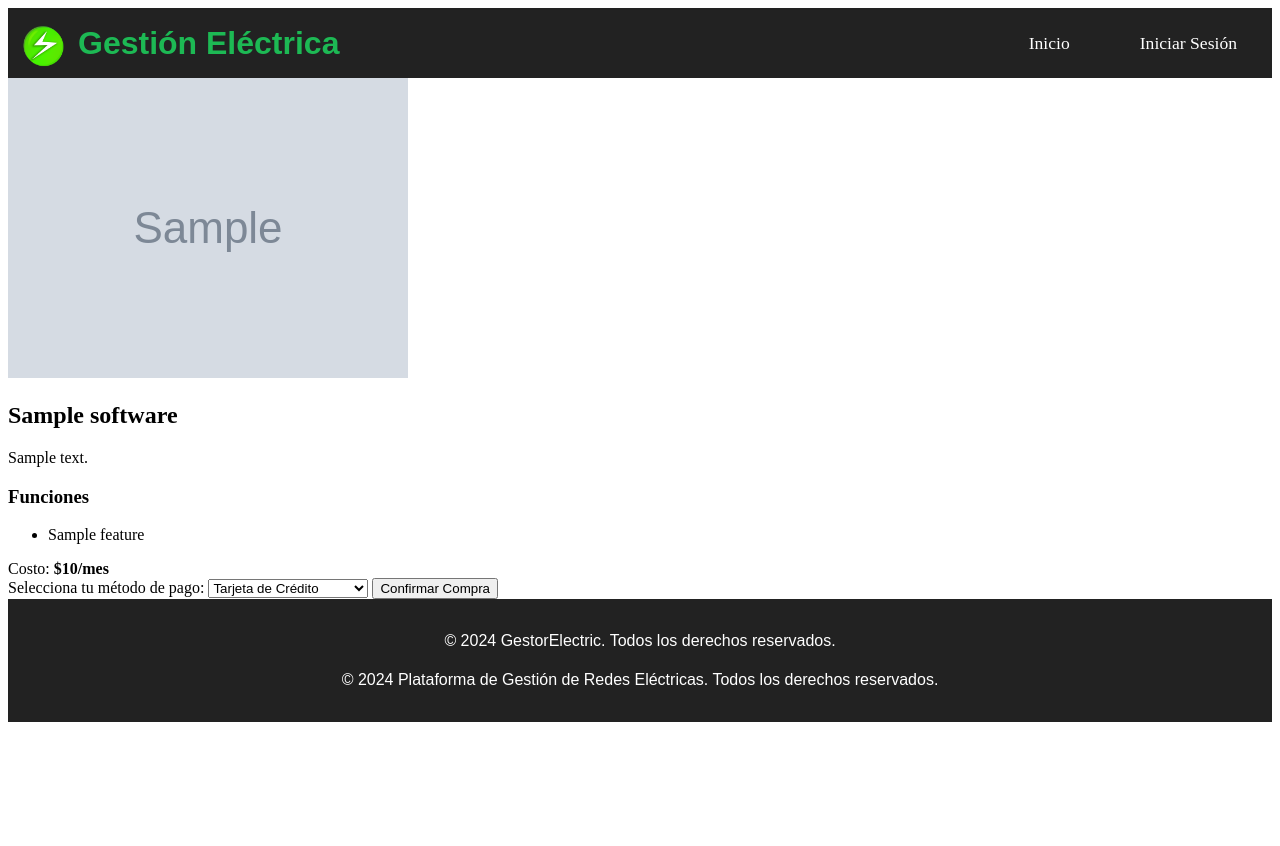
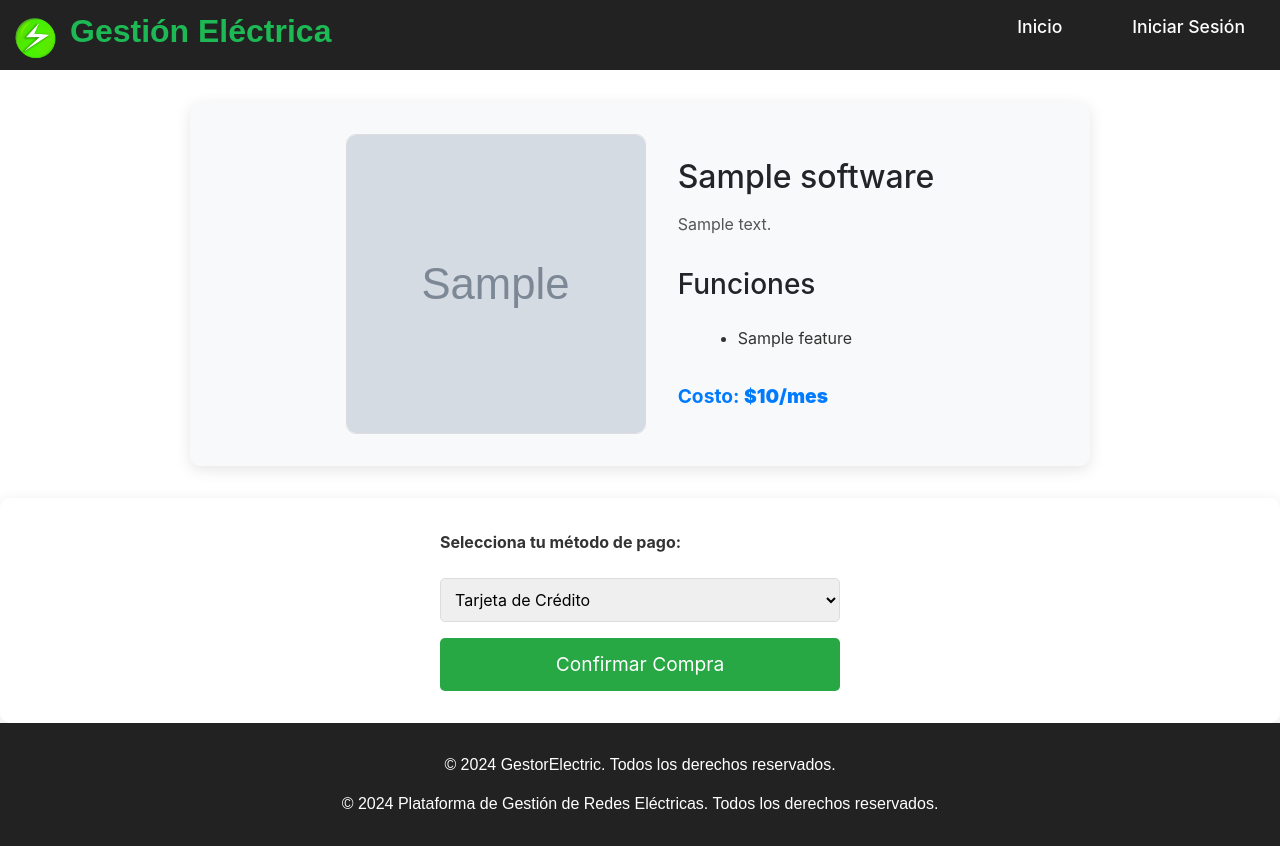
Before and after one commit to DiegoMoron0102/GestorElectric, a Flask app: template templates/F_user/comprarSoftware.html in a window 1280 px wide. Before the commit the page ends 722 px from the top, so only its background shows below. Run offline with Flask 3, Linux system fonts and the light colour scheme; the template is opened without the code that fills it: most values are stand-ins (such as "Sample title", 1, 10 or a date in 2020); grey boxes marked "Sample" are stand-in pictures; some libraries are stand-ins or nearby versions.

Commit message:
estilo comprar software y merge diego
last fixes

```diff
--- /dev/null
+++ b/static/css/comprar_software.css
@@ -0,0 +1,108 @@
+/* Estilos para el contenedor principal del producto */
+.product {
+    display: flex;
+    justify-content: center;
+    align-items: center;
+    gap: 2rem;
+    padding: 2rem;
+    background-color: #f8f9fa;
+    border-radius: 10px;
+    margin: 2rem auto;
+    max-width: 900px;
+    box-shadow: 0px 4px 15px rgba(0, 0, 0, 0.1);
+}
+
+/* Imagen del producto */
+.product img {
+    max-width: 300px;
+    height: 300px;
+    object-fit: cover;
+    border-radius: 10px;
+    border: 1px solid #ddd;
+}
+
+/* Información del producto */
+.product-info {
+    display: flex;
+    flex-direction: column;
+    gap: 1rem;
+}
+
+/* Título del producto */
+.product-info h2 {
+    font-size: 2rem;
+    margin: 0;
+}
+
+/* Descripción del producto */
+.product-info p {
+    font-size: 1rem;
+    color: #555;
+    line-height: 1.5;
+}
+
+/* Lista de características */
+.features {
+    list-style-type: disc;
+    margin-left: 20px;
+    color: #333;
+}
+
+/* Estilo para el costo o precio del producto */
+.price {
+    font-size: 1.2rem;
+    font-weight: bold;
+    color: #007bff;
+}
+
+/* Sección del formulario de compra */
+.purchase-form {
+    display: flex;
+    justify-content: center;
+    align-items: center;
+    padding: 2rem;
+    background-color: #ffffff;
+    margin-top: 2rem;
+    border-radius: 10px;
+    box-shadow: 0px 4px 15px rgba(0, 0, 0, 0.1);
+}
+
+/* Centrar el formulario y darle estilo */
+#purchase-form {
+    display: flex;
+    flex-direction: column;
+    gap: 1rem;
+    width: 100%;
+    max-width: 400px;
+}
+
+/* Etiqueta de los campos */
+#purchase-form label {
+    font-weight: bold;
+    color: #333;
+}
+
+/* Estilos para el select (método de pago) */
+#purchase-form select {
+    padding: 10px;
+    border: 1px solid #ddd;
+    border-radius: 5px;
+    font-size: 1rem;
+}
+
+/* Botón de confirmar compra */
+#purchase-form button {
+    background-color: #28a745;
+    color: white;
+    padding: 12px;
+    border: none;
+    border-radius: 5px;
+    cursor: pointer;
+    font-size: 1.2rem;
+    transition: background-color 0.3s ease;
+}
+
+/* Efecto hover en el botón */
+#purchase-form button:hover {
+    background-color: #218838;
+}
--- a/templates/F_user/comprarSoftware.html
+++ b/templates/F_user/comprarSoftware.html
@@ -1,7 +1,10 @@
 {% extends "base.html" %}
 
 {% block title %}Confirmar Pago{% endblock %}
-
+{% block extra_css %}
+    <link rel="stylesheet" href="https://stackpath.bootstrapcdn.com/bootstrap/4.5.2/css/bootstrap.min.css">
+    <link rel="stylesheet" href="{{ url_for('static', filename='css/comprar_software.css') }}">
+{% endblock %}
 {% block content %}
     <section class="product">
         <img src="{{ software.image_url }}" alt="Imagen del producto">
```
Also changed, not shown: static/css/comprarSoftware.css (deleted, +0 -110 lines).
